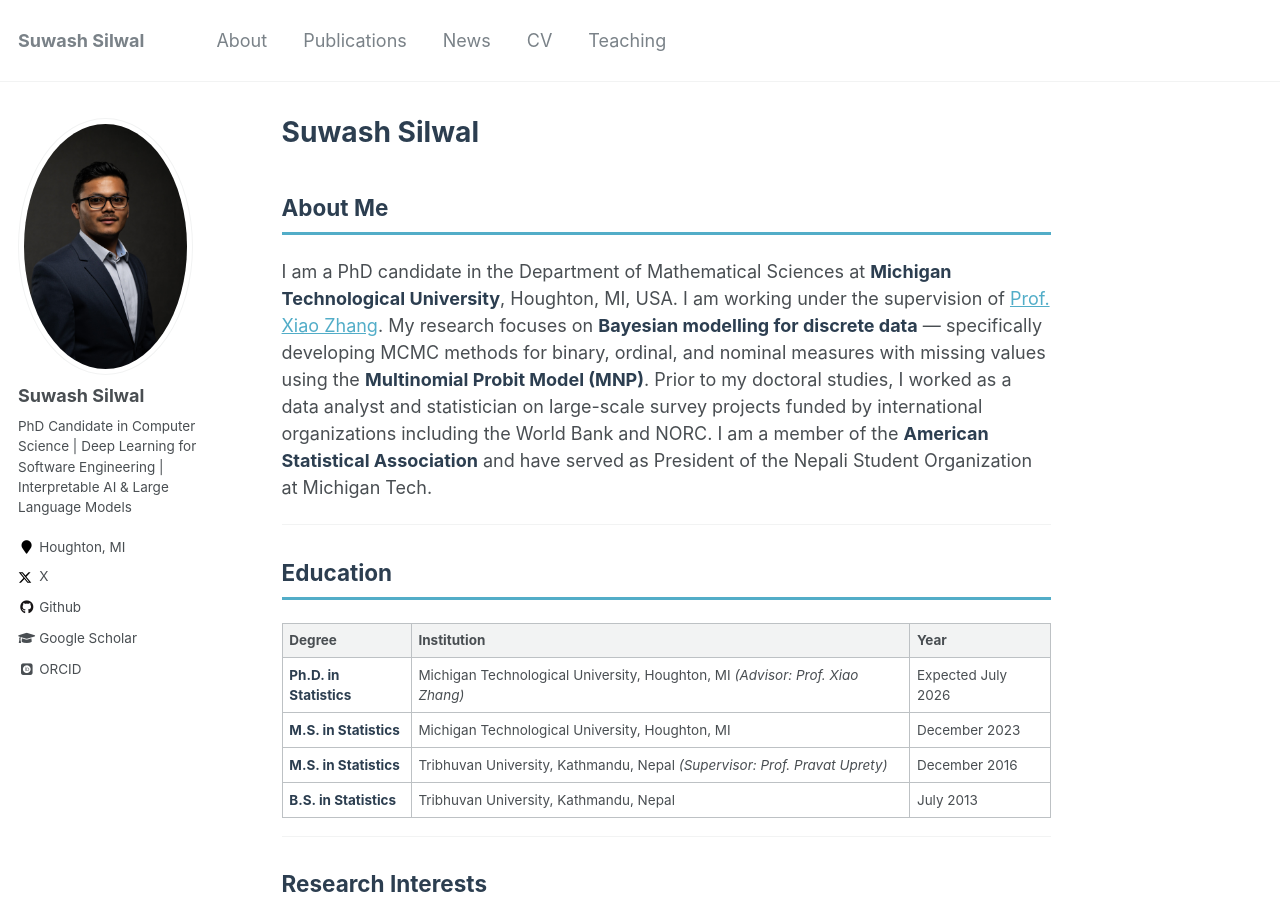
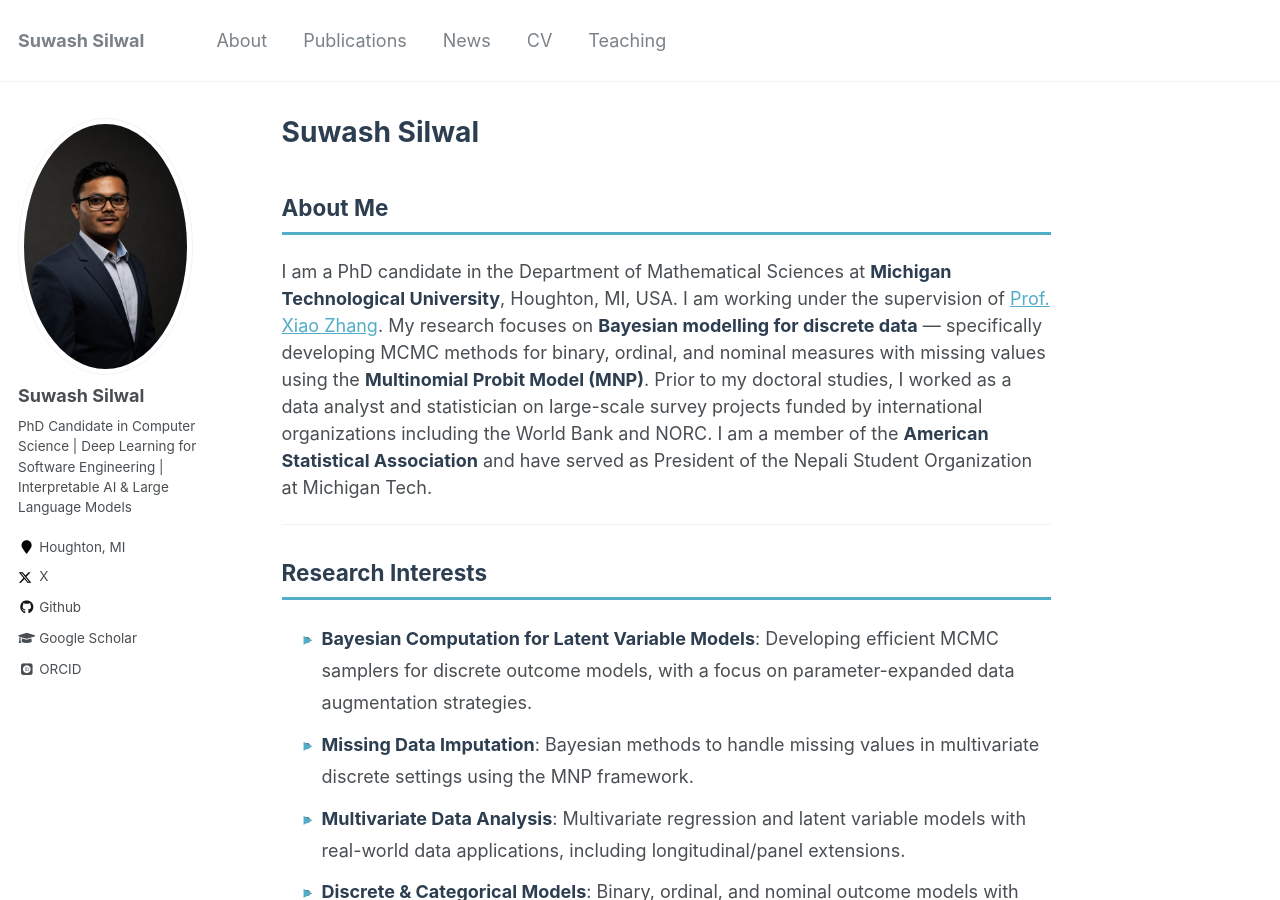
Before and after one commit to ssilwal050/ssilwal050.github.io, a Jekyll site: the page built from _pages/about.md, in a window 1280 px wide and 900 px high. Built offline with Jekyll 4.4.1, drawn with Linux system fonts in a browser that asks for light colours; some web fonts are replaced.

Commit message:
profile edit

```diff
--- a/_pages/about.md
+++ b/_pages/about.md
@@ -11,17 +11,6 @@ redirect_from:
 ## About Me
 
 I am a PhD candidate in the Department of Mathematical Sciences at **Michigan Technological University**, Houghton, MI, USA. I am working under the supervision of [Prof. Xiao Zhang](https://www.mtu.edu/math/department/faculty-staff/faculty/x-zhang/). My research focuses on **Bayesian modelling for discrete data** — specifically developing MCMC methods for binary, ordinal, and nominal measures with missing values using the **Multinomial Probit Model (MNP)**. Prior to my doctoral studies, I worked as a data analyst and statistician on large-scale survey projects funded by international organizations including the World Bank and NORC. I am a member of the **American Statistical Association** and have served as President of the Nepali Student Organization at Michigan Tech.
-
----
-
-## Education
-
-| Degree | Institution | Year |
-|--------|-------------|------|
-| **Ph.D. in Statistics** | Michigan Technological University, Houghton, MI *(Advisor: Prof. Xiao Zhang)* | Expected July 2026 |
-| **M.S. in Statistics** | Michigan Technological University, Houghton, MI | December 2023 |
-| **M.S. in Statistics** | Tribhuvan University, Kathmandu, Nepal *(Supervisor: Prof. Pravat Uprety)* | December 2016 |
-| **B.S. in Statistics** | Tribhuvan University, Kathmandu, Nepal | July 2013 |
 
 ---
 
```
